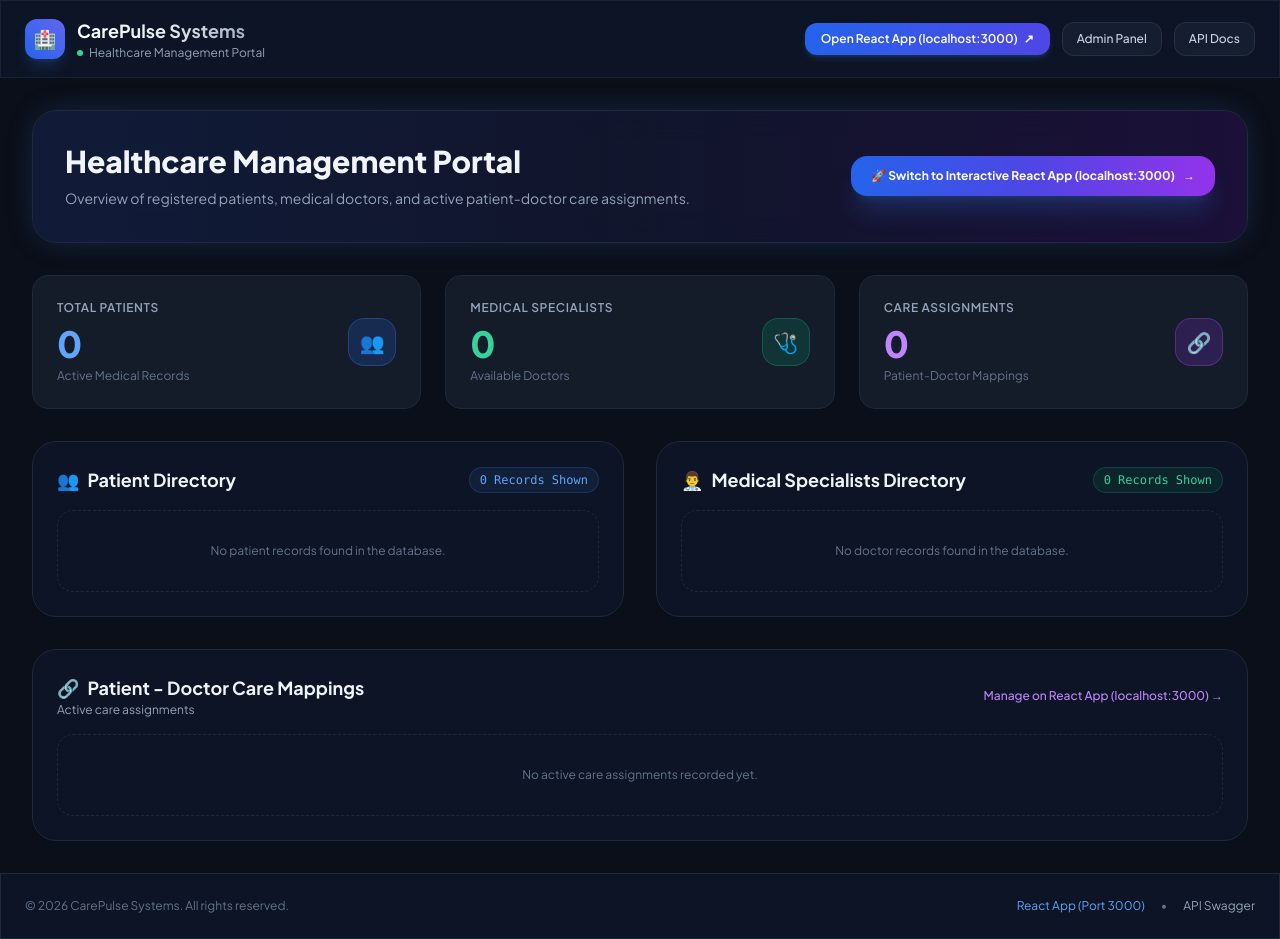
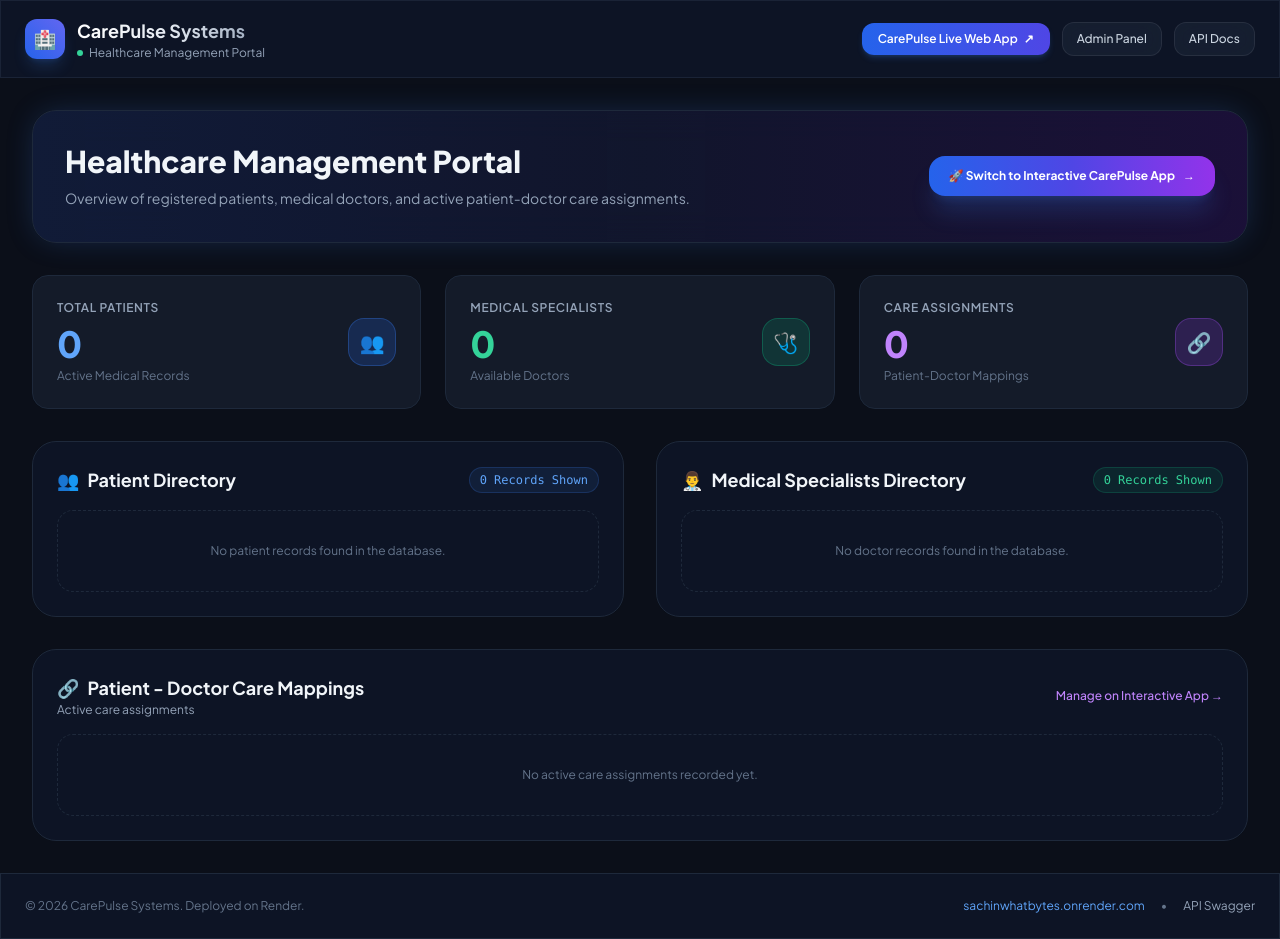
Before and after one commit to sachinpandeymernstack/django_project, a Django app: page / in a window 1280 px wide. Run offline with Django 5.2, Linux system fonts and the light colour scheme; data that the repository does not hold is empty; some libraries are stand-ins or nearby versions.

Commit message:
Update links and API base URL for live production URL https://sachinwhatbytes.onrender.com/

```diff
--- a/frontend/src/api/axios.ts
+++ b/frontend/src/api/axios.ts
@@ -1,6 +1,6 @@
 import axios from 'axios';
 
-const API_BASE_URL = 'http://127.0.0.1:8000/api';
+const API_BASE_URL = import.meta.env.VITE_API_BASE_URL || '/api';
 
 const api = axios.create({
   baseURL: API_BASE_URL,
@@ -8,6 +8,7 @@ const api = axios.create({
     'Content-Type': 'application/json',
   },
 });
+
 
 api.interceptors.request.use(
   (config) => {
--- a/templates/base.html
+++ b/templates/base.html
@@ -54,8 +54,8 @@
         </div>
 
         <div class="flex items-center space-x-3 text-xs font-medium">
-            <a href="http://localhost:3000" target="_blank" class="px-4 py-2 rounded-xl bg-gradient-to-r from-blue-600 to-indigo-600 hover:from-blue-500 hover:to-indigo-500 text-white font-semibold flex items-center space-x-1.5 shadow-md shadow-blue-500/20 transition">
-                <span>Open React App (localhost:3000)</span>
+            <a href="https://sachinwhatbytes.onrender.com/" target="_blank" class="px-4 py-2 rounded-xl bg-gradient-to-r from-blue-600 to-indigo-600 hover:from-blue-500 hover:to-indigo-500 text-white font-semibold flex items-center space-x-1.5 shadow-md shadow-blue-500/20 transition">
+                <span>CarePulse Live Web App</span>
                 <span>↗</span>
             </a>
             <a href="/admin/" class="px-3.5 py-2 rounded-xl glass-card text-slate-300 hover:text-white transition">
@@ -75,9 +75,9 @@
     <!-- Footer -->
     <footer class="glass-panel py-6 px-6 text-center text-xs text-slate-500 border-t border-slate-800">
         <div class="max-w-7xl mx-auto flex flex-col sm:flex-row items-center justify-between gap-3">
-            <p>© 2026 CarePulse Systems. All rights reserved.</p>
+            <p>© 2026 CarePulse Systems. Deployed on Render.</p>
             <div class="flex items-center space-x-4">
-                <a href="http://localhost:3000" target="_blank" class="text-blue-400 hover:underline">React App (Port 3000)</a>
+                <a href="https://sachinwhatbytes.onrender.com/" target="_blank" class="text-blue-400 hover:underline">sachinwhatbytes.onrender.com</a>
                 <span>•</span>
                 <a href="/api/docs/" class="text-slate-400 hover:text-white">API Swagger</a>
             </div>
--- a/templates/home.html
+++ b/templates/home.html
@@ -14,8 +14,8 @@
             </p>
         </div>
 
-        <a href="http://localhost:3000" target="_blank" class="px-5 py-3 rounded-2xl bg-gradient-to-r from-blue-600 via-indigo-600 to-purple-600 hover:from-blue-500 hover:to-purple-500 text-white font-bold text-xs flex items-center space-x-2 shadow-xl shadow-blue-500/20 transition transform hover:scale-105 shrink-0">
-            <span>🚀 Switch to Interactive React App (localhost:3000)</span>
+        <a href="https://sachinwhatbytes.onrender.com/" target="_blank" class="px-5 py-3 rounded-2xl bg-gradient-to-r from-blue-600 via-indigo-600 to-purple-600 hover:from-blue-500 hover:to-purple-500 text-white font-bold text-xs flex items-center space-x-2 shadow-xl shadow-blue-500/20 transition transform hover:scale-105 shrink-0">
+            <span>🚀 Switch to Interactive CarePulse App</span>
             <span>→</span>
         </a>
     </div>
@@ -144,8 +144,8 @@
                 </h3>
                 <p class="text-xs text-slate-400">Active care assignments</p>
             </div>
-            <a href="http://localhost:3000" target="_blank" class="text-xs text-purple-400 hover:underline font-medium">
-                Manage on React App (localhost:3000) →
+            <a href="https://sachinwhatbytes.onrender.com/" target="_blank" class="text-xs text-purple-400 hover:underline font-medium">
+                Manage on Interactive App →
             </a>
         </div>
 
```
Also changed, not shown: README.md.
